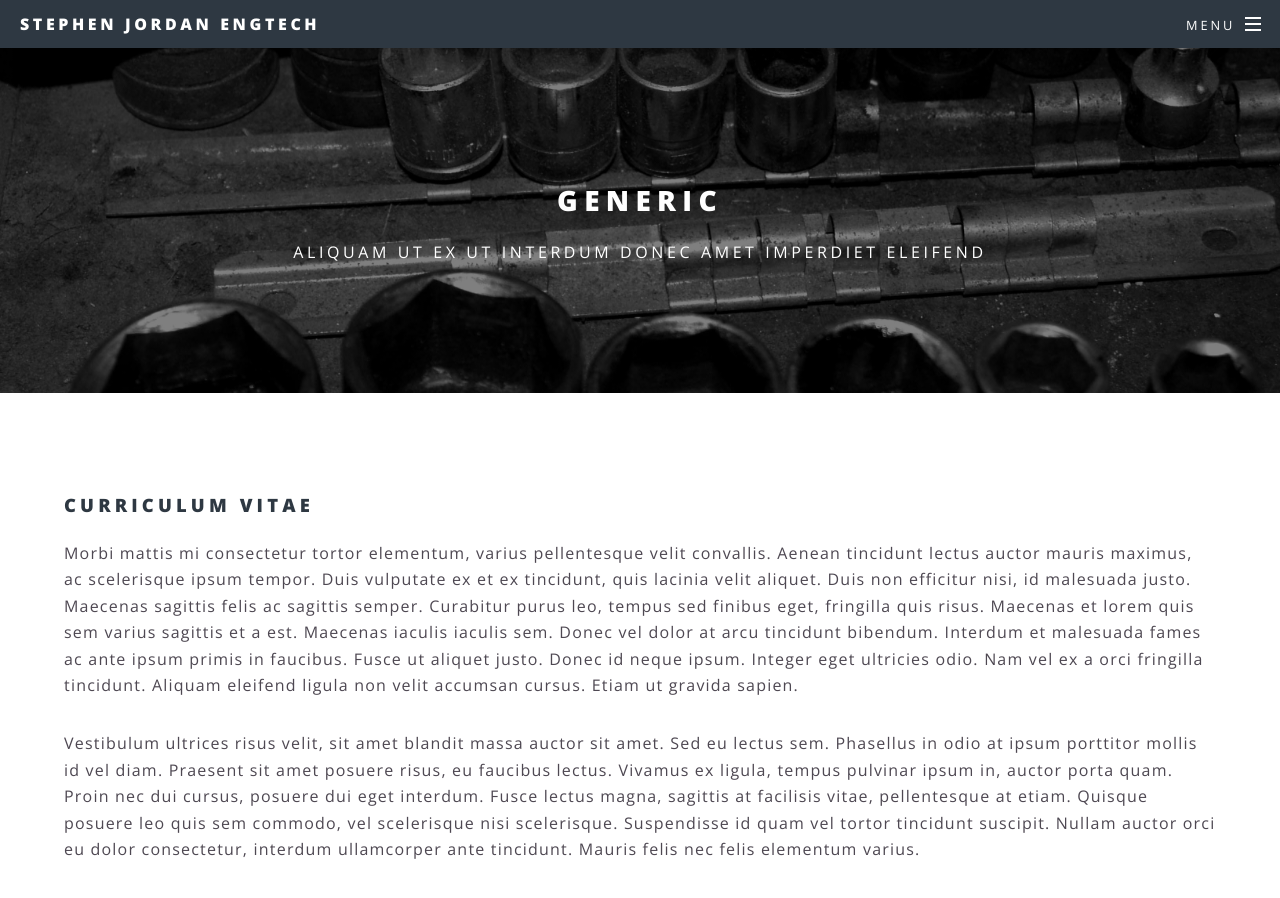
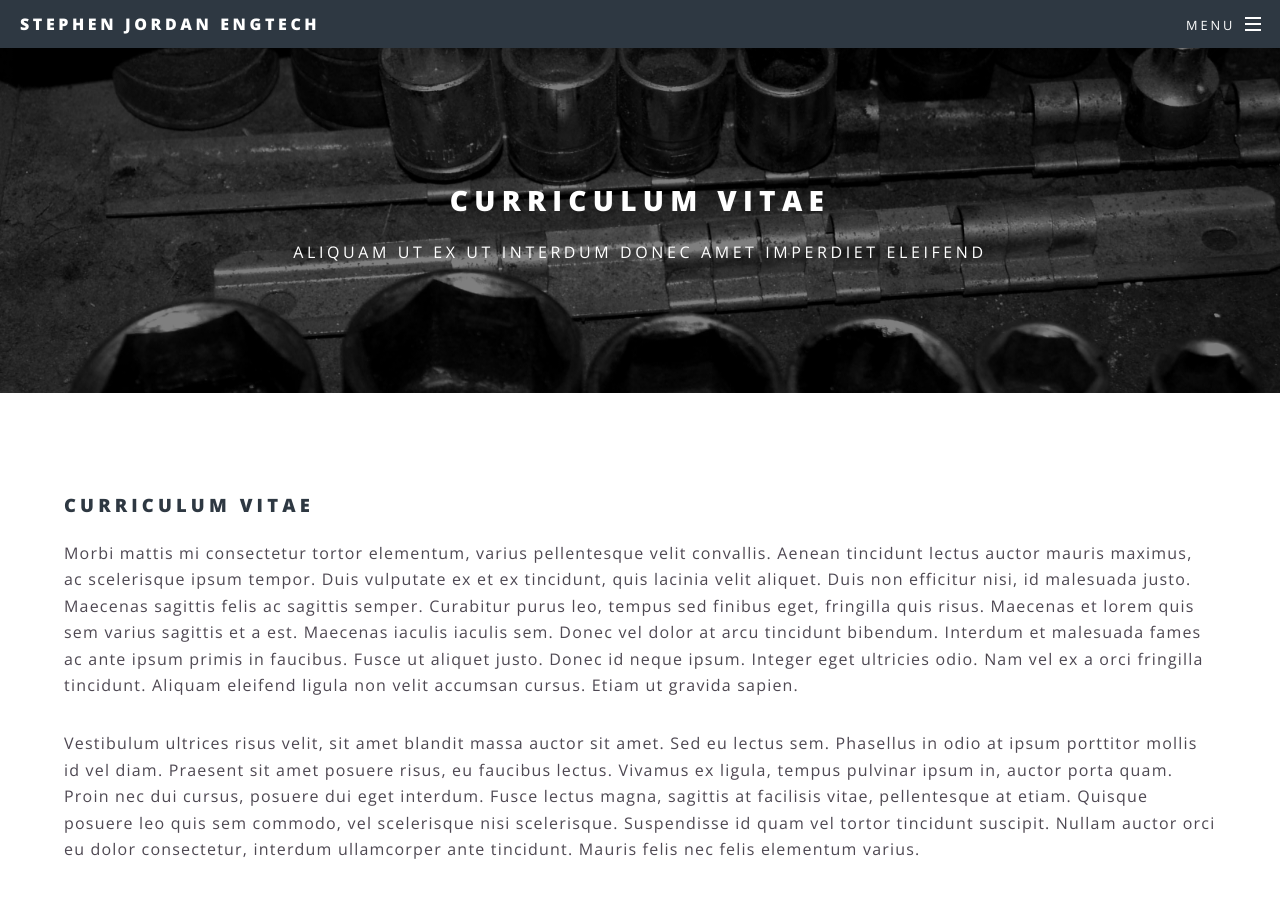
Before and after one commit to SJJUK/SJJUK.github.io, a Jekyll site: the page built from Curriculum vitae.html, in a window 1280 px wide and 900 px high. Built offline with Jekyll 4.4.1, drawn with Linux system fonts in a browser that asks for light colours.

Commit message:
Update Curriculum vitae.html

```diff
--- a/Curriculum vitae.html
+++ b/Curriculum vitae.html
@@ -1,6 +1,6 @@
 ---
 layout: page
-title: Generic
+title: Curriculum vitae
 ---
 	<h3>Curriculum vitae</h3>
 	<p>Morbi mattis mi consectetur tortor elementum, varius pellentesque velit convallis. Aenean tincidunt lectus auctor mauris maximus, ac scelerisque ipsum tempor. Duis vulputate ex et ex tincidunt, quis lacinia velit aliquet. Duis non efficitur nisi, id malesuada justo. Maecenas sagittis felis ac sagittis semper. Curabitur purus leo, tempus sed finibus eget, fringilla quis risus. Maecenas et lorem quis sem varius sagittis et a est. Maecenas iaculis iaculis sem. Donec vel dolor at arcu tincidunt bibendum. Interdum et malesuada fames ac ante ipsum primis in faucibus. Fusce ut aliquet justo. Donec id neque ipsum. Integer eget ultricies odio. Nam vel ex a orci fringilla tincidunt. Aliquam eleifend ligula non velit accumsan cursus. Etiam ut gravida sapien.</p>
```
